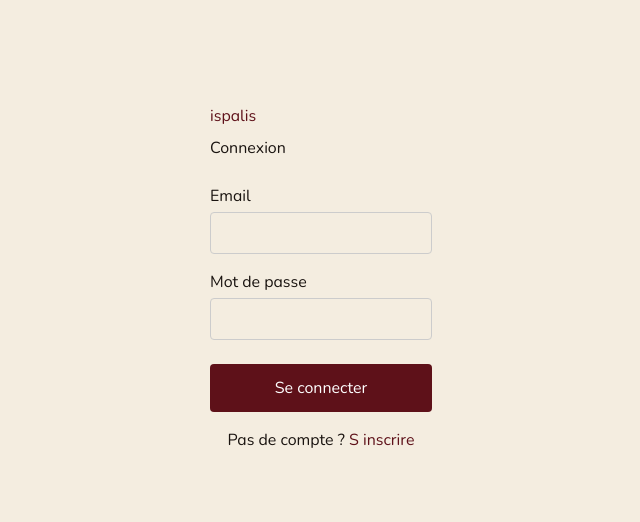
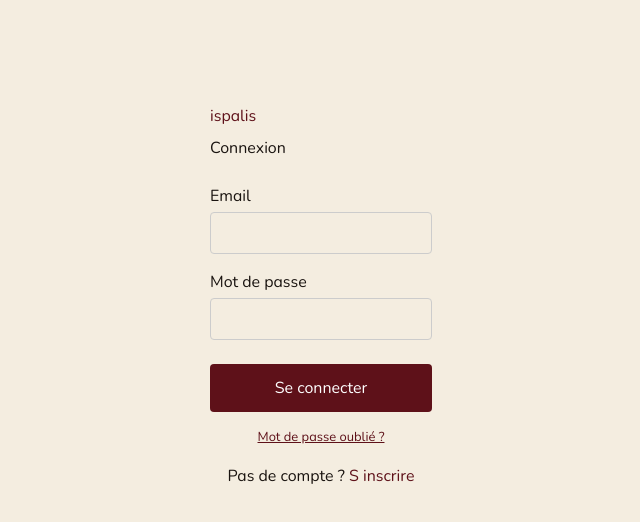
Before and after one commit to Ispalis-code/Ispalis-V1, a Next.js app: page /connexion in a window 1280 px wide. Shown: the top 522 px of the page, without its empty margins (319-959 px from the left). Built offline with nearby package versions, Linux system fonts and the light colour scheme; no server answers.

Commit message:
Update page.tsx

```diff
--- a/src/app/connexion/page.tsx
+++ b/src/app/connexion/page.tsx
@@ -17,6 +17,13 @@ export default function Connexion() {
     if (error) { setError(error.message) } else { router.push('/dashboard') }
     setLoading(false)
   }
+  const handleMotDePasseOublie = async () => {
+  if (!email) { setError('Entrez votre email d\'abord'); return }
+  const { error } = await supabase.auth.resetPasswordForEmail(email, {
+    redirectTo: 'https://ispalis-v1.vercel.app/reset-password'
+  })
+  if (error) { setError(error.message) } else { setError(''); alert('Email de réinitialisation envoyé !') }
+}
   return (
     <main style={{ maxWidth: 400, margin: '80px auto', padding: 24 }}>
       <h1 style={{ color: '#5E1119', marginBottom: 8 }}>ispalis</h1>
@@ -34,6 +41,14 @@ export default function Connexion() {
         <button type="submit" disabled={loading} style={{ width: '100%', padding: 12, background: '#5E1119', color: 'white', border: 'none', borderRadius: 4, cursor: 'pointer', fontSize: 16 }}>
           {loading ? 'Connexion...' : 'Se connecter'}
         </button>
+        <p style={{ textAlign: 'center', marginTop: 12 }}>
+  <button
+    type="button"
+    onClick={handleMotDePasseOublie}
+    style={{ background: 'transparent', border: 'none', color: '#5E1119', cursor: 'pointer', fontSize: 13, textDecoration: 'underline' }}>
+    Mot de passe oublié ?
+  </button>
+</p>
         <p style={{ textAlign: 'center', marginTop: 16 }}>Pas de compte ? <a href="/inscription" style={{ color: '#5E1119' }}>S inscrire</a></p>
       </form>
     </main>
```
